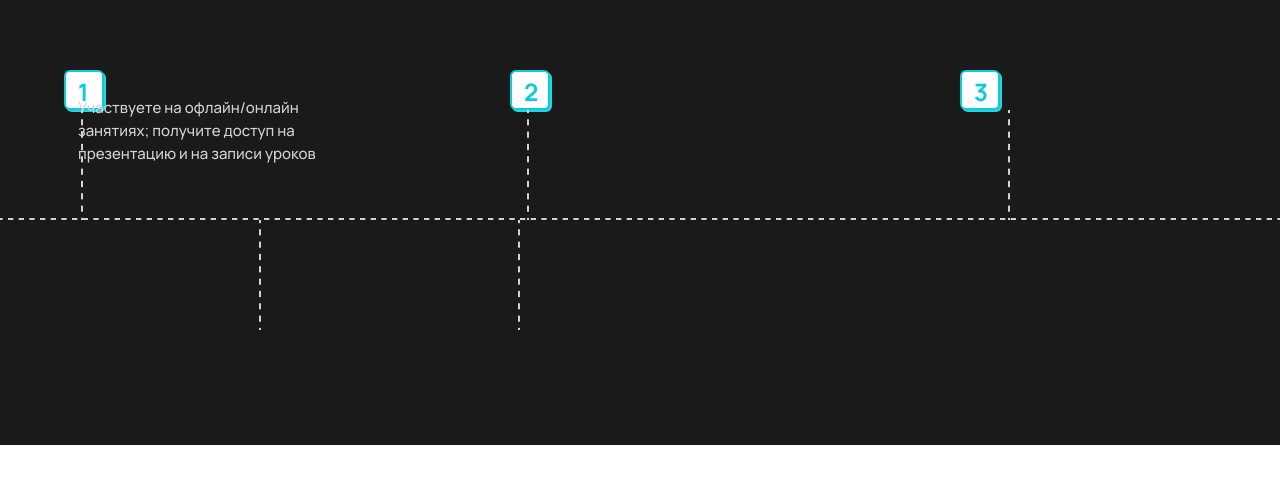
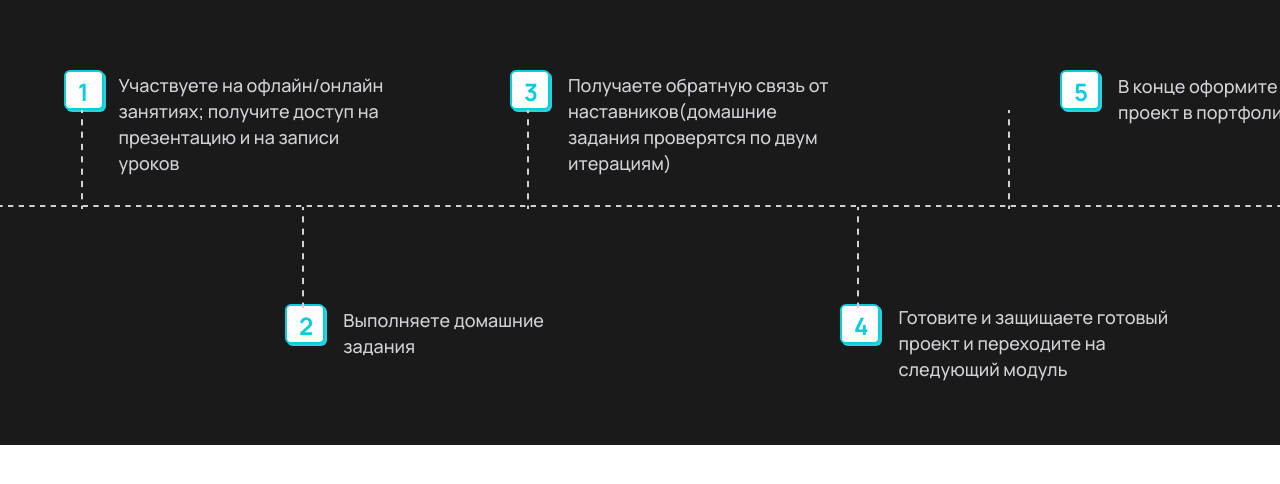
Before and after one commit to antonina220590/bitlab, a plain HTML site: page dotted/index.html in a window 1280 px wide. Shown: the part 154-638 px from the top of the page. Drawn offline with Linux system fonts and the light colour scheme.

Commit message:
feat: add all points with text

```diff
--- a/dotted/index.html
+++ b/dotted/index.html
@@ -26,8 +26,12 @@
     <div class="grid">
       <span class="content-number first-column__content-number first"><p class="p_colored">1</p>
       <div class="text"><p>Участвуете на офлайн/онлайн занятиях; получите доступ на презентацию и на записи уроков</p></div></span>
-      <span class="content-number first-column__content-number second"><p class="p_colored">2</p></span>
-      <span class="content-number first-column__content-number third"><p class="p_colored">3</p></span>
+      <span class="content-number first-column__content-number second"><p class="p_colored">3</p>
+        <div class="text"><p>Получаете обратную связь от наставников(домашние задания проверятся по двум итерациям)</p></div>
+      </span>
+      <span class="content-number first-column__content-number third"><p class="p_colored">5</p>
+        <div class="text text3"><p>В конце оформите проект в портфолио</p></div>
+      </span>
     </div>
     <div class="training-format__content">
       <div class="training-format_upper-box">
@@ -43,6 +47,13 @@
         <div class="vertical-line5"></div>
       </div>
       </div>
+      <div class="grid_bottom">
+        <span class="content-number first-column__content-number forth"><p class="p_colored">2</p>
+        <div class="text text3"><p>Выполняете домашние задания</p></div></span>
+        <span class="content-number first-column__content-number fifth"><p class="p_colored">4</p>
+          <div class="text text4"><p>Готовите и защищаете готовый проект и переходите на следующий модуль</p></div>
+        </span>
+      </div>
     </div>
   </div>
 </section>
--- a/dotted/style.css
+++ b/dotted/style.css
@@ -33,9 +33,9 @@ h4 {
 p {
 color: rgb(209, 209, 214);
 font-family: Manrope;
-  font-size: 1.5rem;
+font-size: 18px;
 font-weight: 500;
-  line-height: 23px;
+line-height: 26px;
 letter-spacing: 0px;
 text-align: left;
 }
@@ -96,11 +96,8 @@ p {
 }
 
 .training-format_upper-box {
-  /* display: grid;
-  grid-template-columns: repeat(3, 2fr); */
   display: flex;
-
-  height: 220px;
+  height: 194px;
 }
 
 .training-format_bottom-box {
@@ -111,7 +108,7 @@ p {
 .vertical-line {
   position: absolute;
   width: 4px;
-  height: 110px;
+  height: 99px;
   background-image: url("./assets/line1.png");
   background-repeat: no-repeat;
   left: 5.6%;
@@ -120,7 +117,7 @@ p {
 .vertical-line1 {
   position: absolute;
   width: 4px;
-  height: 110px;
+  height: 99px;
   background-image: url("./assets/line1.png");
   background-repeat: no-repeat;
   left: 36.6%;
@@ -129,7 +126,7 @@ p {
 .vertical-line2 {
   position: absolute;
   width: 4px;
-  height: 110px;
+  height: 99px;
   background-image: url("./assets/line1.png");
   background-repeat: no-repeat;
   left: 75%;
@@ -144,19 +141,19 @@ p {
 .vertical-line4 {
   position: absolute;
   width: 4px;
-  height: 110px;
+  height: 101px;
   background-image: url("./assets/line1.png");
   background-repeat: no-repeat;
-  left: 18%;
+  left: 21%;
 }
 
 .vertical-line5 {
   position: absolute;
   width: 4px;
-  height: 110px;
+  height: 101px;
   background-image: url("./assets/line1.png");
   background-repeat: no-repeat;
-  left: 36%;
+  left: 59.5%;
 }
 
 .content-number {
@@ -166,6 +163,8 @@ p {
   width: 40px;
   height: 40px;
   padding: 7px 12px;
+  display: flex;
+  gap: 30px;
 }
 
 .first-column__content-number {
@@ -189,10 +188,39 @@ p {
   margin-left: 30px;
 }
 
+.third {
+  margin-left: 100px;
+}
+
 .text {
-  height: 50px;
+  height: 90px;
   min-width: 276px;
   display: flex;
   text-align: justify;
   align-items: center;
 }
+
+.text3 {
+  height: 40px;
+  min-width: 220px;
+  display: flex;
+  text-align: justify;
+  align-items: center;
+}
+
+.text4 {
+  height: 60px;
+}
+
+.grid_bottom {
+  display: grid;
+  grid-template-columns: repeat(2, 1fr);
+}
+
+.forth {
+  margin-left: 285px;
+}
+
+.fifth {
+  margin-left: 120px;
+}
```
Lines whose indentation alone changed are shown as unchanged.
